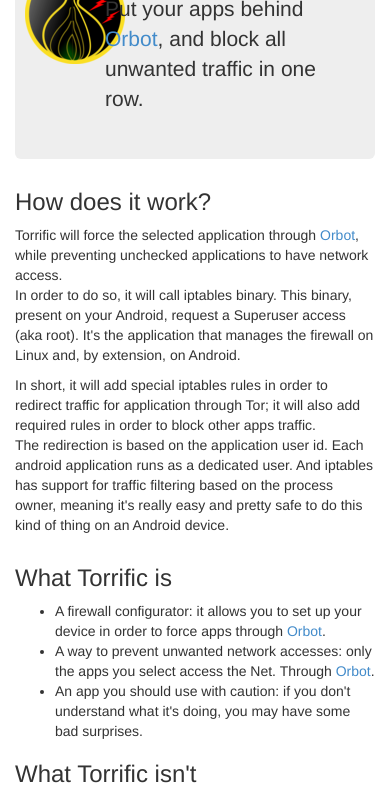
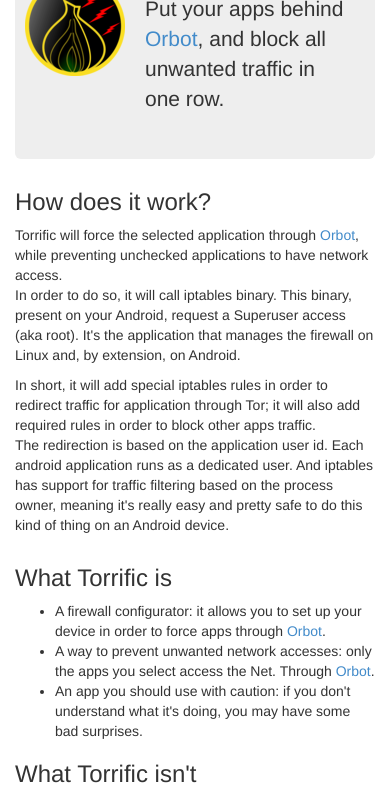
Before and after one commit to EthACKdotOrg/orWall, a plain HTML site: page index.html in a window 390 px wide. Shown: the part 166-961 px from the top of the page. Drawn offline with Linux system fonts and the light colour scheme.

Commit message:
some cosmetics

```diff
--- a/index.html
+++ b/index.html
@@ -23,10 +23,15 @@
       .jumbotron {
         background-image:url('online-v2.png');
         background-repeat:no-repeat;
-        background-position:10px 70px;
+        background-position:10px 50%;
       }
       .jumbotron>div {
         padding-left:60px;
+      }
+      @media (max-width: 640px) {
+        .jumbotron>div {
+          padding-left:100px;
+        }
       }
       .bs-callout {
         padding: 20px;
```
